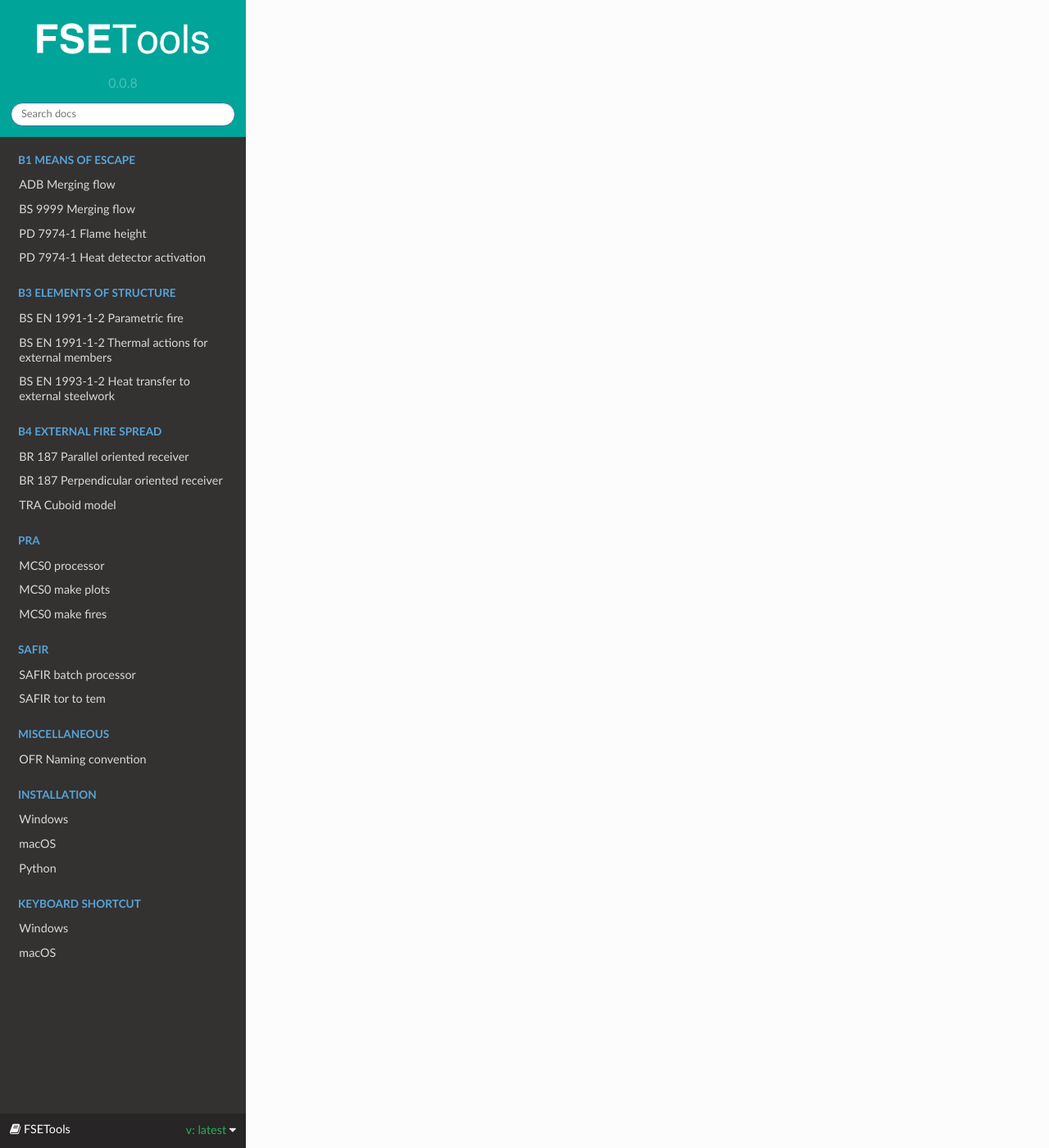
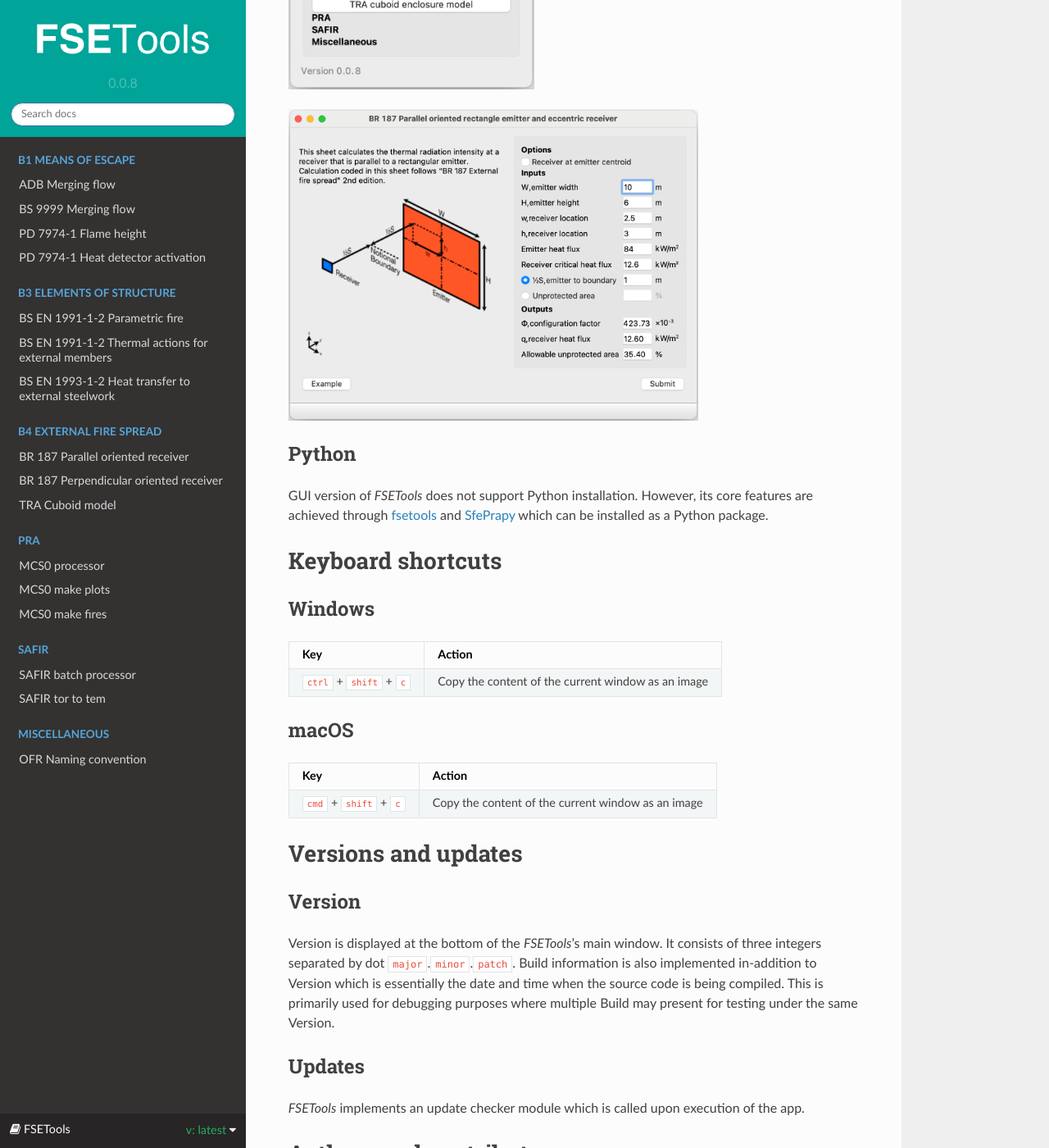
Before and after one commit to fuyans/fsetoolsGUI-doc, a Sphinx documentation site: the page built from source/index.rst, in a window 1280 px wide and 1400 px high, scrolled down 3879 px. Shown: the whole window at 82% size. Built offline with Sphinx 7.4.7 and the Read the Docs theme 2.0.0, drawn with Linux system fonts in a browser that asks for light colours; some of the changed text lies outside the part shown.

Commit message:
General improvements.

```diff
--- /dev/null
+++ b/source/Versions-and-updates.rst
@@ -0,0 +1,9 @@
+Version
+:::::::
+
+Version is displayed at the bottom of the `FSETools`'s main window. It consists of three integers separated by dot :code:`major`.\ :code:`minor`.\ :code:`patch`. Build information is also implemented in-addition to Version which is essentially the date and time when the source code is being compiled. This is primarily used for debugging purposes where multiple Build may present for testing under the same Version.
+
+Updates
+:::::::
+
+`FSETools` implements an update checker module which is called upon execution of the app.
--- a/source/content/PD-7974-1-Heat-detector-activation.rst
+++ b/source/content/PD-7974-1-Heat-detector-activation.rst
@@ -3,6 +3,7 @@
 
 .. list-table::
     :header-rows: 1
+    :width: 5, 5, 5, 85
 
     * - Date
       - Author
--- a/source/index.rst
+++ b/source/index.rst
@@ -53,17 +53,20 @@
 
     content/OFR-Naming-convention.rst
 
-.. toctree::
-   :maxdepth: 1
-   :caption: Installation
+Keyboard shortcuts
+==================
 
-   Installation.rst
+.. include:: Installation.rst
 
-.. toctree::
-   :maxdepth: 1
-   :caption: Keyboard shortcut
+Keyboard shortcuts
+==================
 
-   Keyboard-shortcuts.rst
+.. include:: Keyboard-shortcuts.rst
+
+Versions and updates
+====================
+
+.. include:: Versions-and-updates.rst
 
 Authors and contributors
 ========================
```
Also changed, not shown: source/content/SAFIR-batch-processor.rst (+8 -0 lines), source/_static/custom.css (line endings or trailing spaces).
